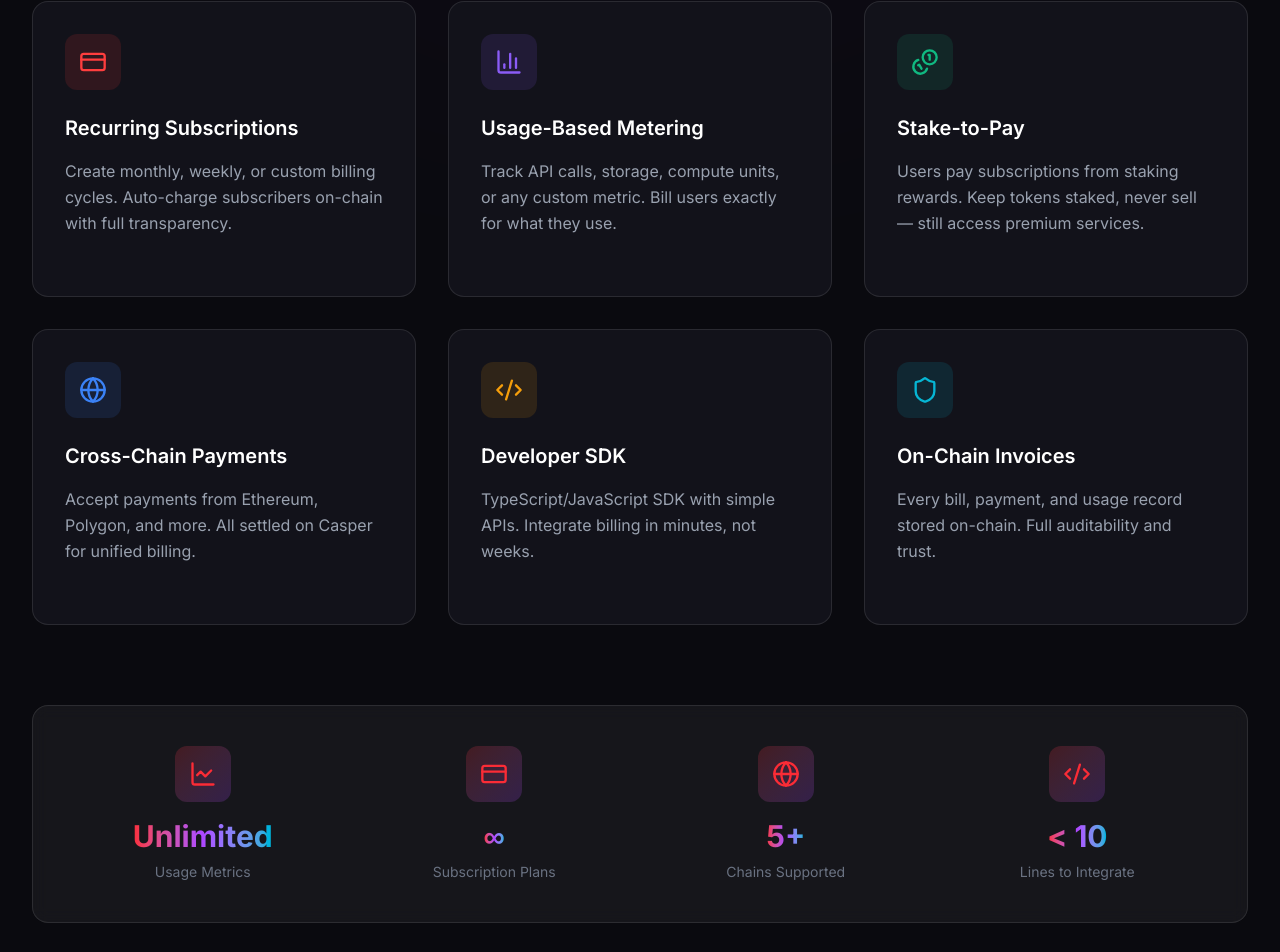
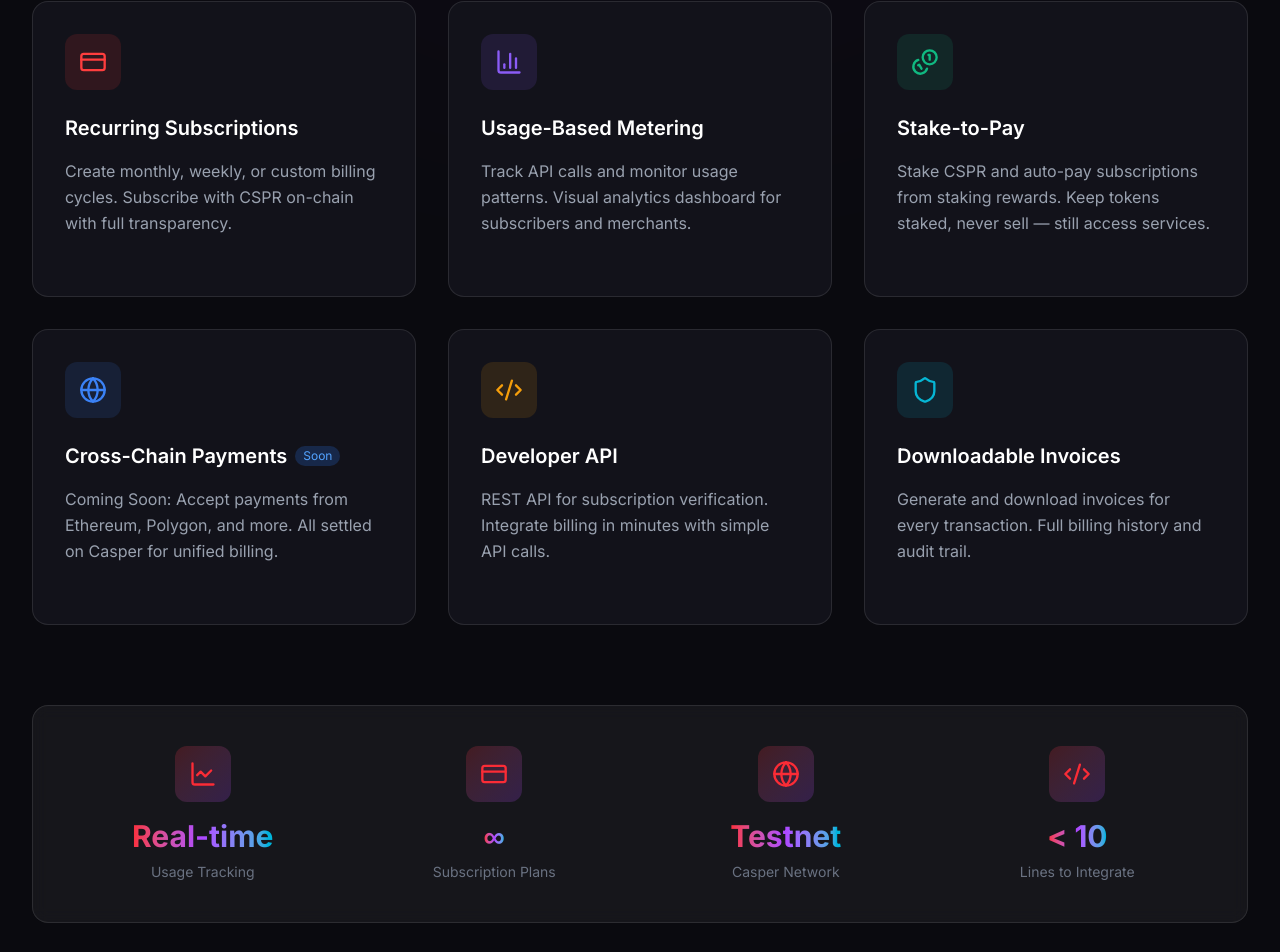
Before and after one commit to Abhishekgoyal007/CasperFlow, a Next.js app in the folder frontend/: page / in a window 1280 px wide. Shown: the part 1678-2630 px from the top of the page. Built offline with nearby package versions, Linux system fonts and the light colour scheme.

Commit message:
fix: Update landing page to be accurate - Cross-Chain Coming Soon, honest feature descriptions

```diff
--- a/frontend/src/components/landing/FeaturesSection.tsx
+++ b/frontend/src/components/landing/FeaturesSection.tsx
@@ -16,37 +16,38 @@
     {
         icon: CreditCard,
         title: "Recurring Subscriptions",
-        description: "Create monthly, weekly, or custom billing cycles. Auto-charge subscribers on-chain with full transparency.",
+        description: "Create monthly, weekly, or custom billing cycles. Subscribe with CSPR on-chain with full transparency.",
         color: "#ff3e3e",
     },
     {
         icon: BarChart3,
         title: "Usage-Based Metering",
-        description: "Track API calls, storage, compute units, or any custom metric. Bill users exactly for what they use.",
+        description: "Track API calls and monitor usage patterns. Visual analytics dashboard for subscribers and merchants.",
         color: "#8b5cf6",
     },
     {
         icon: Coins,
         title: "Stake-to-Pay",
-        description: "Users pay subscriptions from staking rewards. Keep tokens staked, never sell — still access premium services.",
+        description: "Stake CSPR and auto-pay subscriptions from staking rewards. Keep tokens staked, never sell — still access services.",
         color: "#10b981",
     },
     {
         icon: Globe,
         title: "Cross-Chain Payments",
-        description: "Accept payments from Ethereum, Polygon, and more. All settled on Casper for unified billing.",
+        description: "Coming Soon: Accept payments from Ethereum, Polygon, and more. All settled on Casper for unified billing.",
         color: "#3b82f6",
+        comingSoon: true,
     },
     {
         icon: Code2,
-        title: "Developer SDK",
-        description: "TypeScript/JavaScript SDK with simple APIs. Integrate billing in minutes, not weeks.",
+        title: "Developer API",
+        description: "REST API for subscription verification. Integrate billing in minutes with simple API calls.",
         color: "#f59e0b",
     },
     {
         icon: Shield,
-        title: "On-Chain Invoices",
-        description: "Every bill, payment, and usage record stored on-chain. Full auditability and trust.",
+        title: "Downloadable Invoices",
+        description: "Generate and download invoices for every transaction. Full billing history and audit trail.",
         color: "#06b6d4",
     },
 ];
@@ -97,16 +98,23 @@
                         >
                             {/* Icon */}
                             <div
-                                className="w-14 h-14 rounded-xl flex items-center justify-center mb-6"
+                                className="w-14 h-14 rounded-xl flex items-center justify-center mb-6 relative"
                                 style={{ backgroundColor: `${feature.color}20` }}
                             >
                                 <feature.icon className="w-7 h-7" style={{ color: feature.color }} />
                             </div>
 
                             {/* Content */}
-                            <h3 className="text-xl font-semibold mb-4 text-white">
-                                {feature.title}
-                            </h3>
+                            <div className="flex items-center gap-2 mb-4">
+                                <h3 className="text-xl font-semibold text-white">
+                                    {feature.title}
+                                </h3>
+                                {'comingSoon' in feature && feature.comingSoon && (
+                                    <span className="text-xs bg-blue-500/20 text-blue-400 px-2 py-0.5 rounded-full">
+                                        Soon
+                                    </span>
+                                )}
+                            </div>
                             <p className="text-gray-400 leading-relaxed">
                                 {feature.description}
                             </p>
@@ -130,9 +138,9 @@
                 >
                     <div className="grid grid-cols-2 md:grid-cols-4 gap-8 text-center">
                         {[
-                            { icon: LineChart, value: "Unlimited", label: "Usage Metrics" },
+                            { icon: LineChart, value: "Real-time", label: "Usage Tracking" },
                             { icon: CreditCard, value: "∞", label: "Subscription Plans" },
-                            { icon: Globe, value: "5+", label: "Chains Supported" },
+                            { icon: Globe, value: "Testnet", label: "Casper Network" },
                             { icon: Code2, value: "< 10", label: "Lines to Integrate" },
                         ].map((stat, index) => (
                             <div key={index} className="flex flex-col items-center">
```
